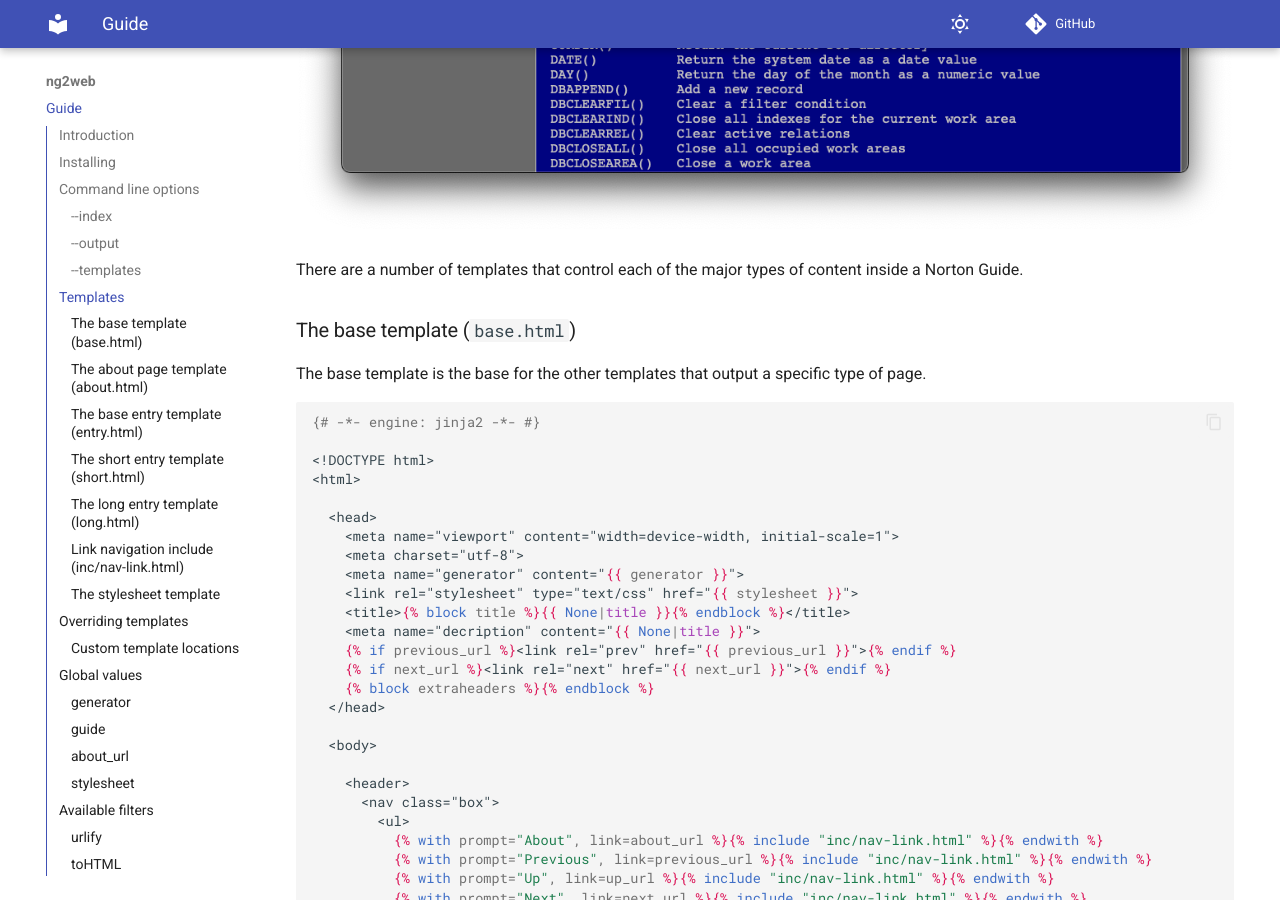
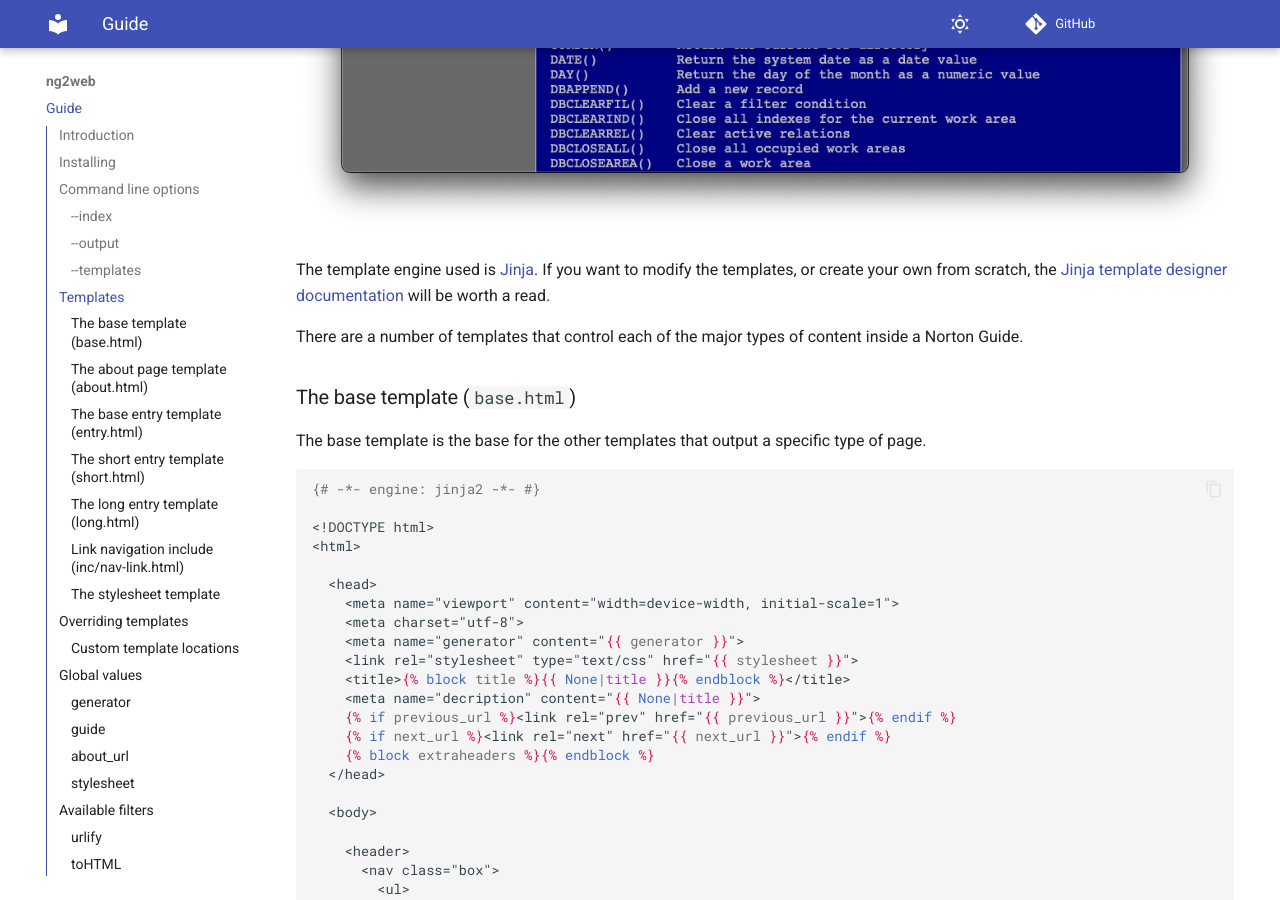
Before and after one commit to davep/ng2web, an MkDocs documentation site: the page built from docs/index.md, in a window 1280 px wide and 900 px high, scrolled down 2385 px. Built offline with MkDocs 1.6.1 and Material for MkDocs 9.7.7, drawn with Linux system fonts in a browser that asks for light colours; comment, search, counter and statistics services are not loaded.

Commit message:
:books: Mention Jinja as the template language
Closes #14.

```diff
--- a/docs/index.md
+++ b/docs/index.md
@@ -89,6 +89,12 @@
 Guide reader look.
 
 ![Default look of the output](images/default-output-look.png)
+
+The template engine used is
+[Jinja](https://jinja.palletsprojects.com/en/stable/). If you want to modify
+the templates, or create your own from scratch, the [Jinja template designer
+documentation](https://jinja.palletsprojects.com/en/stable/templates/) will
+be worth a read.
 
 There are a number of templates that control each of the major types of
 content inside a Norton Guide.
```
